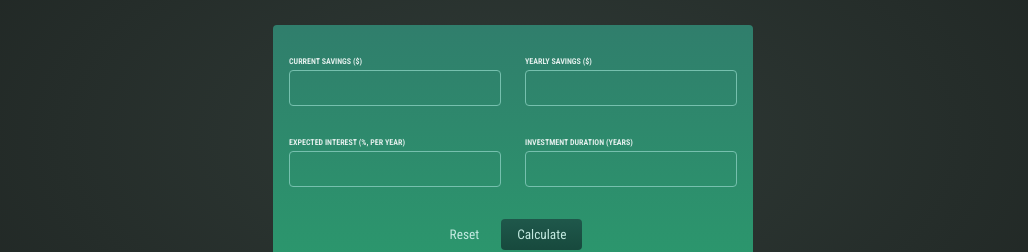
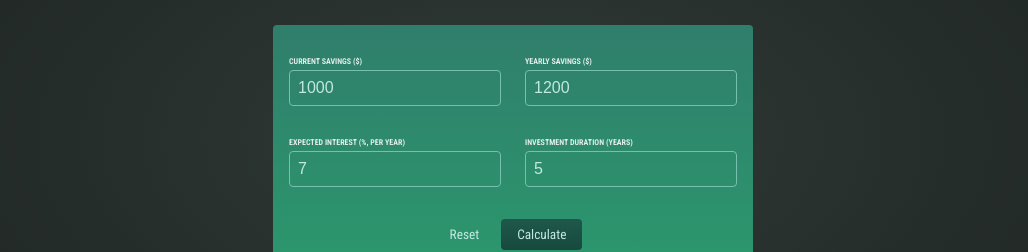
Before and after one commit to emmawalshdev/Investment-tracker, a React (Create React App) app: page / in a window 1280 px wide. Shown: the part 201-453 px from the top of the page, without its empty margins (127-1155 px from the left). Built offline with nearby package versions, Linux system fonts and the light colour scheme.

Commit message:
Restructure userInput useState

```diff
--- a/src/components/NewInvestment/NewInvestment.js
+++ b/src/components/NewInvestment/NewInvestment.js
@@ -1,43 +1,35 @@
 // form
 import React, {useState} from "react";
 
-const NewInvestment = () => {
+const NewInvestment = (props) => {
 
-    const [isReset, setIsReset] = useState('false');
+    const initialUserInput = {
+        'current-savings': 1000,
+        'yearly-contribution': 1200,
+        'expected-return': 7,
+        'duration': 5,
+    }
 
-    const [enteredCurrentSavings, setCurrentSavings] = useState('');
-    const [enteredYearlySavings, setYearlySavings] = useState('');
-    const [enteredExpectedInterest, setExpectedInterests] = useState('');
-    const [enteredInvestmentDuration, setInvestmentDuration] = useState('');
+    const [userInput, setUserInput] = useState(initialUserInput);
 
     const submitButtonHandler = (event) => {
         event.preventDefault();
-
-        const InvestmentData = {
-            currentSavings: enteredCurrentSavings,
-            yearlySavings: enteredYearlySavings,
-            expectedInterest: enteredExpectedInterest,
-            investmentDuration: enteredInvestmentDuration,
-        }
     }
 
+    // reset states to empty on reset btn click
     const resetButtonHandler = () => {
         console.log('reset');
+        setUserInput(initialUserInput); //set initial state
     }
 
     // save num to state on change
     const inputChangeHandler = (event) => {
-        if(event.target.id == 'currentSavings'){
-            setCurrentSavings(event.target.value);
-            console.log(enteredCurrentSavings);
-        } else if (event.target.id == 'yearlySavings'){
-            setYearlySavings(event.target.value);
-        } else if (event.target.id == 'expectedInterest'){
-            console.log('expected interest');
-            setExpectedInterests(event.target.value);
-        } else if (event.target.id == 'investmentDuration'){
-            setInvestmentDuration(event.target.value);
-        }
+        setUserInput((prevInput) => {
+            return {
+                ...prevInput,
+                [event.target.id]:event.target.value
+            }
+        })
     }
 
 
@@ -45,24 +37,32 @@ const NewInvestment = () => {
     <form className="form" onSubmit={submitButtonHandler}>
         <div className="input-group">
         <p>
-            <label htmlFor="currentSavings">Current Savings ($)</label>
-            <input type="number" id="currentSavings" onChange={inputChangeHandler}/>
+            <label htmlFor="current-savings">Current Savings ($)</label>
+            <input type="number" id="current-savings" onChange={inputChangeHandler}
+              value={userInput['current-savings']}
+            />
         </p>
         <p>
-            <label htmlFor="yearlySavings">Yearly Savings ($)</label>
-            <input type="number" id="yearlySavings" onChange={inputChangeHandler}/>
+            <label htmlFor="yearly-contribution">Yearly Savings ($)</label>
+            <input type="number" id="yearly-contribution" onChange={inputChangeHandler}
+              value={userInput['yearly-contribution']}
+            />
         </p>
         </div>
         <div className="input-group">
         <p>
-            <label htmlFor="expectedInterest">
+            <label htmlFor="expected-return">
             Expected Interest (%, per year)
             </label>
-            <input type="number" id="expectedInterest" onChange={inputChangeHandler}/>
+            <input type="number" id="expected-return" onChange={inputChangeHandler}
+              value={userInput['expected-return']}
+            />
         </p>
         <p>
-            <label htmlFor="investmentDuration">Investment Duration (years)</label>
-            <input type="number" id="investmentDuration" onChange={inputChangeHandler}/>
+            <label htmlFor="duration">Investment Duration (years)</label>
+            <input type="number" id="duration" onChange={inputChangeHandler}
+              value={userInput['duration']}
+            />
         </p>
         </div>
         <p className="actions">
```
